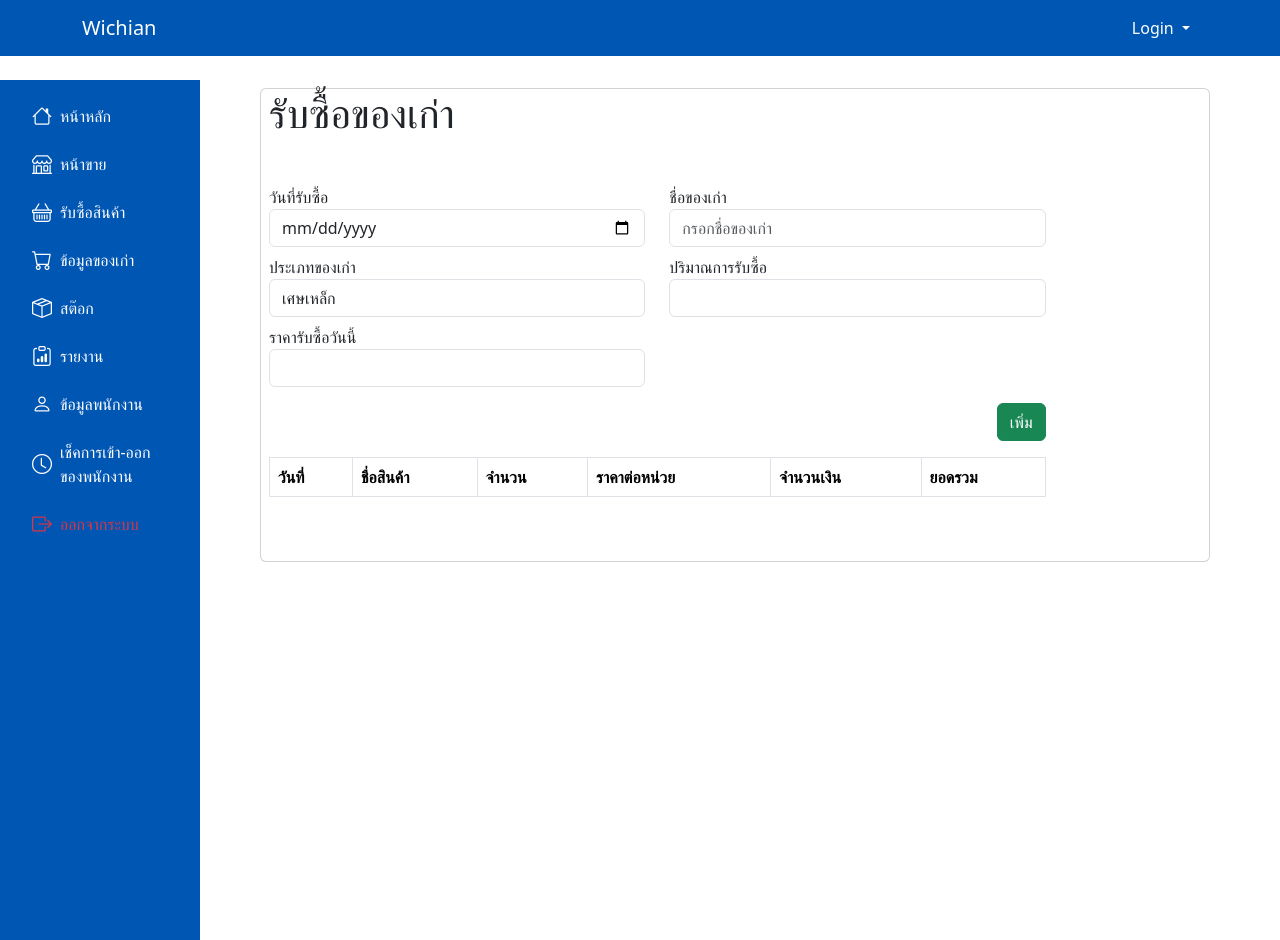
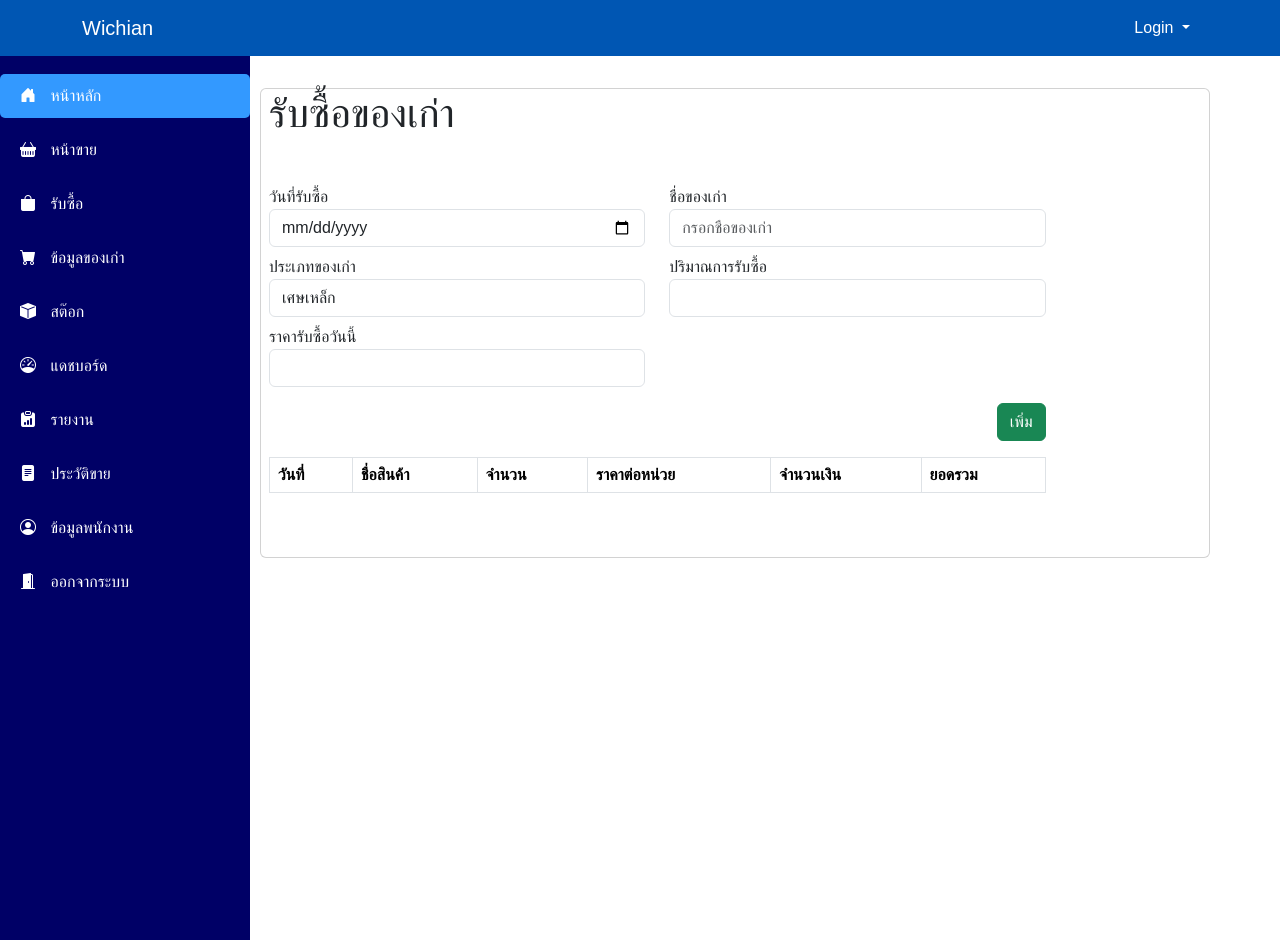
Before and after one commit to leenkun27/projectgreen, a PHP site: page /Admin/buy_admin.php in a window 1280 px wide. Run offline with PHP 8.4, Linux system fonts and the light colour scheme; lists and menus that the app fills with data are empty; some libraries are stand-ins or nearby versions.

Commit message:
บันทึกการเปลี่ยนแปลงใน menu_admin.php

```diff
--- a/menu_admin.php
+++ b/menu_admin.php
@@ -1,62 +1,101 @@
-<style>
-    /* เพิ่มสีพื้นหลังและการเปลี่ยนแปลงสีของตัวอักษรเมื่อ hover */
-.sidebar .nav-link:hover {
-    background-color: #007bff; /* เปลี่ยนสีพื้นหลังเมื่อ hover */
-    color: white; /* เปลี่ยนสีตัวอักษรเมื่อ hover */
-    transition: background-color 0.3s ease, color 0.3s ease; /* ทำให้การเปลี่ยนแปลงมีความนุ่มนวล */
-}
-</style>
+<!DOCTYPE html>
+<html lang="en">
 
-<!-- Sidebar -->
-<ul class="nav flex-column sidebar p-3 vh-100 position-fixed">
-    <li class="nav-item mb-2">
-        <a href="../Admin/admin_dashboard.php" class="nav-link text-white d-flex align-items-center">
-            <i class="bi-house fs-5 me-2"></i> <span>หน้าหลัก</span>
-        </a>
-    </li>
-    <li class="nav-item mb-2">
-        <a href="./sale_admin.php" class="nav-link text-white d-flex align-items-center">
-            <i class="bi bi-shop fs-5 me-2"></i> <span>หน้าขาย</span>
-        </a>
-    </li>
-    <li class="nav-item mb-2">
-        <a href="./buy_admin.php" class="nav-link text-white d-flex align-items-center">
-            <i class="bi-basket fs-5 me-2"></i> <span>รับซื้อสินค้า</span>
-        </a>
-    </li>
-    <li class="nav-item mb-2">
-        <a href="./product_admin.php" class="nav-link text-white d-flex align-items-center">
-            <i class="bi-cart fs-5 me-2"></i> <span>ข้อมูลของเก่า</span>
-        </a>
-    </li>
-    <li class="nav-item mb-2">
-        <a href="./stock_admin.php" class="nav-link text-white d-flex align-items-center">
-            <i class="bi bi-box-seam fs-5 me-2"></i> <span>สต๊อก</span>
-        </a>
-    </li>
-    <li class="nav-item mb-2">
-        <a href="./report_admin.php" class="nav-link text-white d-flex align-items-center">
-            <i class="bi-clipboard-data fs-5 me-2"></i> <span>รายงาน</span>
-        </a>
-    </li>
-    <li class="nav-item mb-2">
-        <a href="./staff_admin.php" class="nav-link text-white d-flex align-items-center">
-            <i class="bi bi-person fs-5 me-2"></i> <span>ข้อมูลพนักงาน</span>
-        </a>
-    </li>
-    <li class="nav-item mb-2">
-        <a href="./checktimes_staff.php" class="nav-link text-white d-flex align-items-center">
-            <i class="bi bi-clock fs-5 me-2"></i> <span>เช็คการเข้า-ออกของพนักงาน</span>
-        </a>
-    </li>
-    <li class="nav-item">
-        <a href="logout.php" class="nav-link text-danger d-flex align-items-center">
-            <i class="bi-box-arrow-right fs-5 me-2"></i> <span>ออกจากระบบ</span>
-        </a>
-    </li>
-</ul>
+<head>
+    <meta charset="UTF-8">
+    <meta name="viewport" content="width=device-width, initial-scale=1.0">
+    <title>Sidebar</title>
+    <link href="https://cdn.jsdelivr.net/npm/bootstrap@5.3.3/dist/css/bootstrap.min.css" rel="stylesheet">
+    <link href="https://cdn.jsdelivr.net/npm/bootstrap-icons/font/bootstrap-icons.css" rel="stylesheet">
+    <style>
 
-<!-- เนื้อหาหลัก -->
-<div class="content">
-    <!-- Content Here -->
-</div>
+        body {
+            font-family: 'Arial', sans-serif;
+            margin: 0;
+            padding: 0;
+        }
+
+        .sidebar {
+            height: 100vh;
+            width: 250px;
+            background-color: #000066;
+            color: #fff;
+            position: fixed;
+            top: 0;
+            left: 0;
+            display: flex;
+            flex-direction: column;
+            padding: 20px 0;
+        }
+
+        .sidebar .logo {
+            font-size: 24px;
+            font-weight: bold;
+            text-align: center;
+            margin-bottom: 20px;
+        }
+
+        .sidebar ul {
+            list-style: none;
+            padding: 0;
+            margin: 0;
+        }
+
+        .sidebar ul li {
+            margin: 10px 0;
+        }
+
+        .sidebar ul li a {
+            text-decoration: none;
+            color: #fff;
+            padding: 10px 20px;
+            border-radius: 5px;
+            display: block;
+            transition: background-color 0.3s ease;
+        }
+
+        .sidebar ul li a:hover {
+            background-color: #3399FF;
+        }
+
+        .sidebar ul li a.active {
+            background-color: #3399FF;
+        }
+
+        .sidebar ul li a i {
+            margin-right: 10px;
+        }
+
+        .content {
+            margin-left: 250px;
+            padding: 20px;
+        }
+
+    </style>
+</head>
+
+<body>
+    <div class="sidebar">
+        <div class="logo">
+            <i class="bi bi-grid-3x3-gap-fill"></i>
+        </div>
+        <ul>
+            <li><a href="index.php" class="active"><i class="bi bi-house-door-fill"></i> หน้าหลัก</a></li>
+            <li><a href="../Admin/sale_admin.php"><i class="bi bi-basket-fill"></i> หน้าขาย</a></li>
+            <li><a href="../Admin/buy_admin.php"><i class="bi bi-bag-fill"></i> รับซื้อ</a></li>
+            <li><a href="../Admin/product_admin.php"><i class="bi bi-cart-fill"></i> ข้อมูลของเก่า</a></li>
+            <li><a href="../Admin/stock_admin.php"><i class="bi bi-box-fill"></i> สต๊อก</a></li>
+            <li><a href="../Admin/dashboard_sale_admin.php"><i class="bi bi-speedometer"></i> แดชบอร์ด</a></li>
+            <li><a href="../Admin/report_admin.php"><i class="bi bi-clipboard-data-fill"></i> รายงาน</a></li>
+            <li><a href="../Admin/history_sale_admin.php"><i class="bi bi-file-text-fill"></i> ประวัติขาย</a></li>
+            <li><a href="../Admin/staff_admin.php"><i class="bi bi-person-circle"></i> ข้อมูลพนักงาน</a></li>
+            <li><a href="#"><i class="bi bi-door-open-fill"></i> ออกจากระบบ</a></li>
+        </ul>
+    </div>
+    <div class="content">
+        <h1>Dashboard</h1>
+        <p>นี่คือพื้นที่เนื้อหา</p>
+    </div>
+</body>
+
+</html>
```
